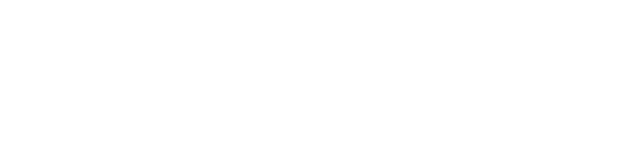
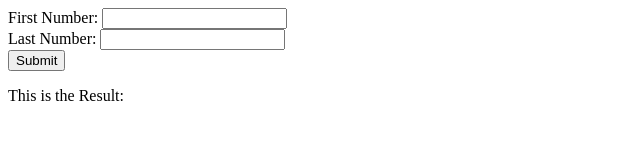
Before and after one commit to billylabufanda/Collatz-Conjecture, a plain HTML site: page index.html in a window 1280 px wide. Shown: the whole page, without its empty margins (0-640 px from the left). Drawn offline with Linux system fonts and the light colour scheme.

Commit message:
Update index.html

```diff
--- a/index.html
+++ b/index.html
@@ -1,6 +1,19 @@
 <!DOCTYPE html>
 <html>
+<head>
+  <meta name="viewport" content="width=device-width">
+  <title>Collatz Conjecture</title>
+</head>
 <body>
-<script src="collatz.js"></script>
+First Number:
+<input type="number" id="firstNum">
+<br> Last Number:
+<input type="number" id="lastNum">
+<br>
+<input type="button" onclick="findRes()" value="Submit" id="numbButton">
+<p id="result">
+  This is the Result:
+</p>
+
 </body>
 </html>
```
